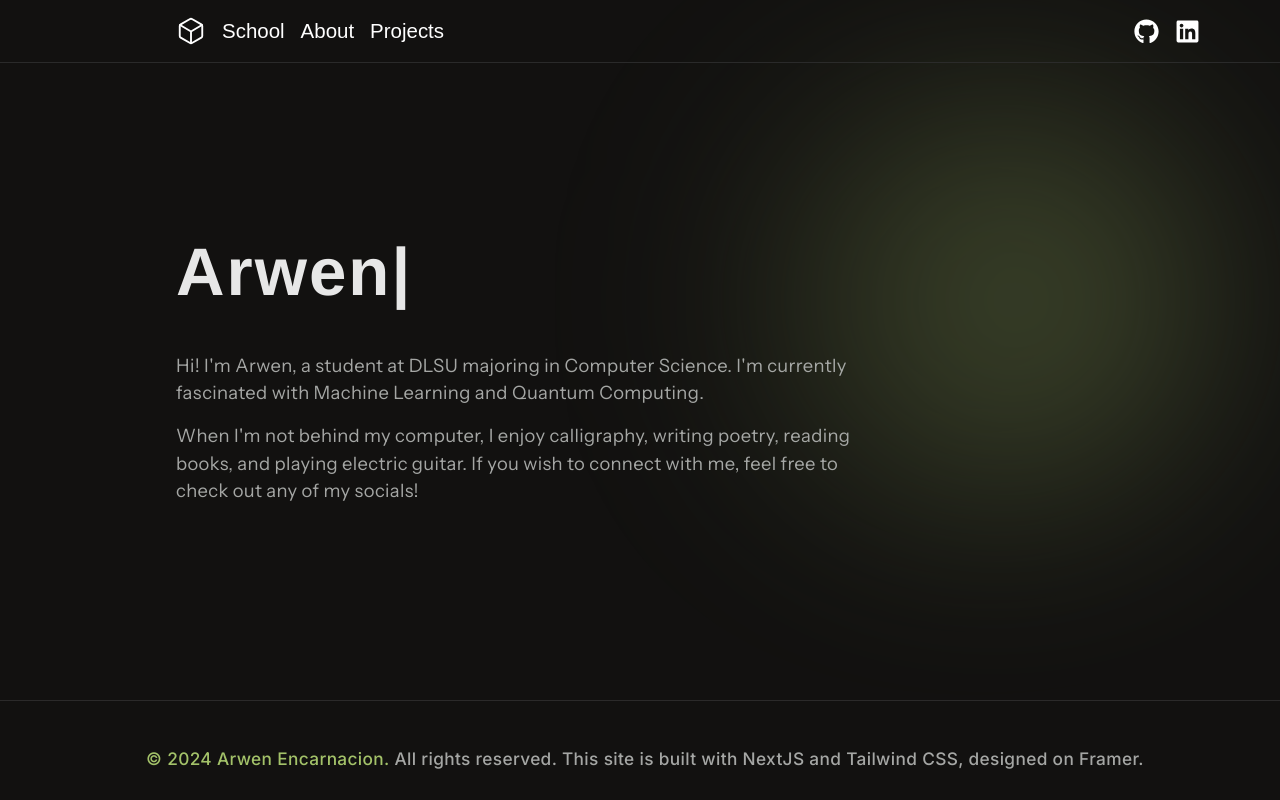
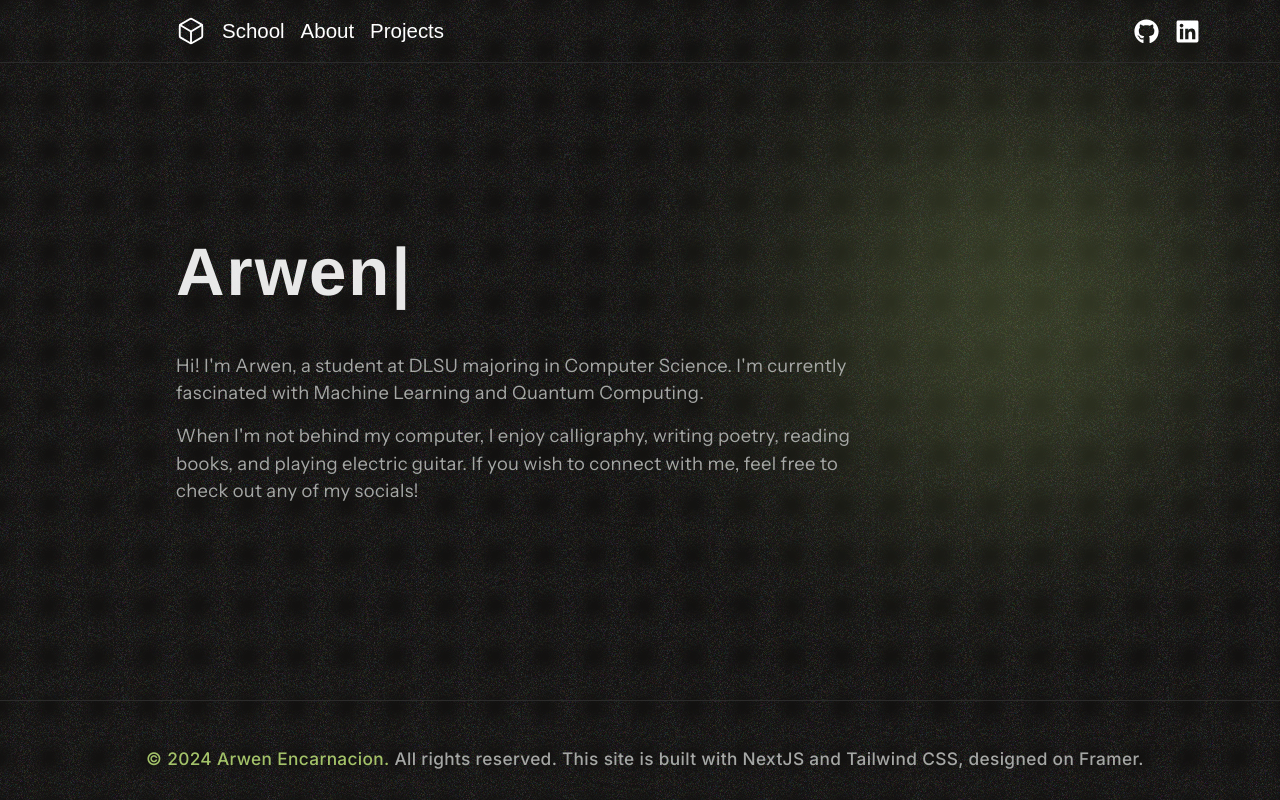
Before and after one commit to angele34/personal-website, a Next.js app: page / in a window 1280 px wide. Built offline with nearby package versions, Linux system fonts and the light colour scheme; a web font is replaced by a local one.

Commit message:
fix grainy filter url

```diff
--- a/src/app/page.tsx
+++ b/src/app/page.tsx
@@ -11,7 +11,7 @@ export default function App() {
   return (
     <div className="relative min-h-screen overflow-hidden flex flex-col">
       {/* Grainy bg */}
-      <div className="absolute top-0 left-0 w-full h-full bg-transparent bg-cover z-[1]" style={{ filter: 'https://en-arwen.tech/grainy.svg#grain' }}></div>
+      <div className="absolute top-0 left-0 w-full h-full bg-transparent bg-cover z-[1]" style={{ filter: 'url(/grainy.svg#grain)' }}></div>
 
       <motion.div
         initial={{ opacity: 0 }}
```
